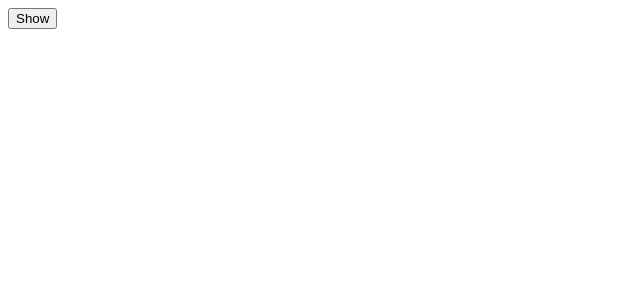
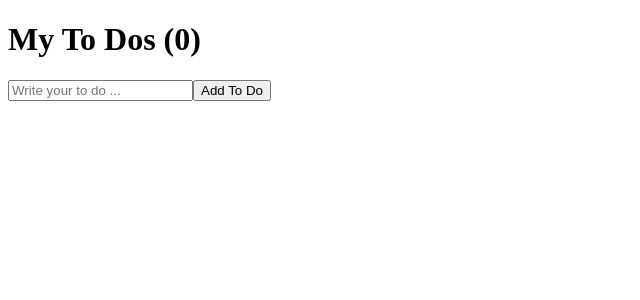
Before and after one commit to GiWoonHwang/Movie-Service, a React (Create React App) app in the folder react-for-beginners/: page / in a window 1280 px wide. Shown: the top 300 px of the page, without its empty margins (0-640 px from the left). Built offline with nearby package versions, Linux system fonts and the light colour scheme.

Commit message:
7.0 To Do List part One

```diff
--- a/react-for-beginners/src/App.js
+++ b/react-for-beginners/src/App.js
@@ -20,12 +20,31 @@ function Hello() {
 }
 
 function App() {
-  const [showing, setShowing] = useState(false);
-  const onClick = () => setShowing((prev) => !prev);
+  const [toDo, setToDo] = useState("");
+  const [toDos, setToDos] = useState([]);
+  const onChange = (event) => {
+    setToDo(event.target.value);
+  };
+  const onSubmit = (event) => {
+    event.preventDefault();
+    if (toDo === "") {
+      return;
+    }
+    setToDos((currentArray) => [toDo, ...currentArray]);
+    setToDo("");
+  };
   return (
     <div>
-      {showing ? <Hello /> : null}
-      <button onClick={onClick}>{showing ? "Hide" : "Show"}</button>
+      <h1>My To Dos ({toDos.length})</h1>
+      <form onSubmit={onSubmit}>
+        <input
+          onChange={onChange}
+          value={toDo}
+          type="text"
+          placeholder="Write your to do ..."
+        ></input>
+        <button>Add To Do</button>
+      </form>
     </div>
   );
 }
```
